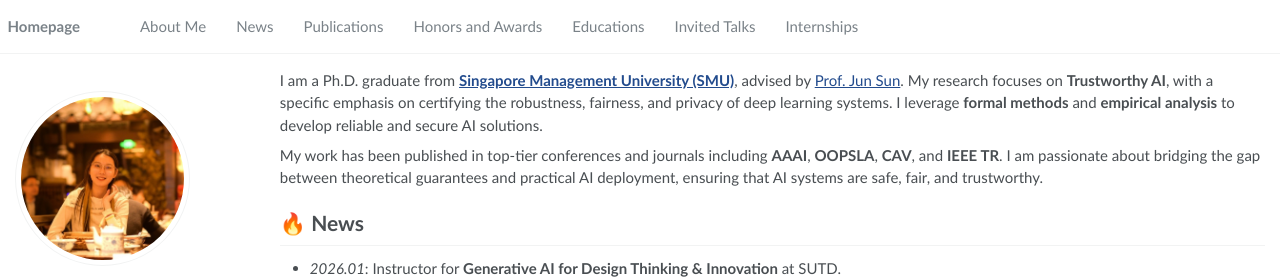
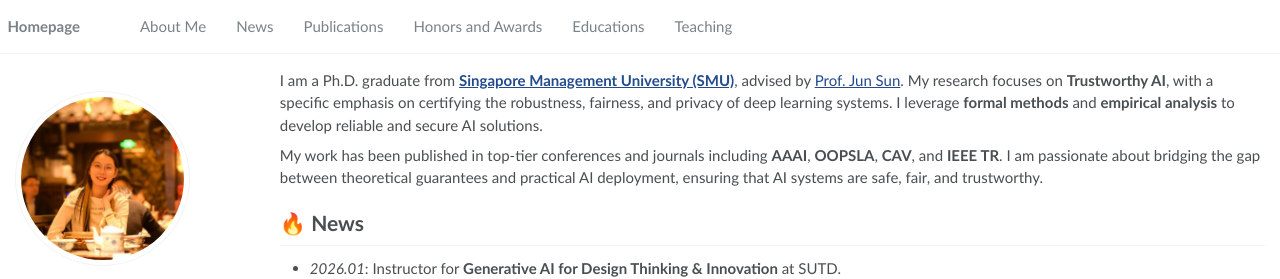
Before and after one commit to DrZRH/DrZRH.github.io, a Jekyll site: the page built from _pages/about.md, in a window 1280 px wide. Shown: the top 279 px of the page. Built offline with Jekyll 4.4.1, drawn with Linux system fonts in a browser that asks for light colours.

Commit message:
Update navigation.yml

```diff
--- a/_data/navigation.yml
+++ b/_data/navigation.yml
@@ -15,8 +15,8 @@ main:
   - title: "Educations"
     url: "/#-educations"
 
-  - title: "Invited Talks"
-    url: "/#-invited-talks"
+  - title: "Teaching"
+    url: "/#-Teaching"
 
-  - title: "Internships"
-    url: "/#-internships"
+  # - title: "Internships"
+  #   url: "/#-internships"
```
